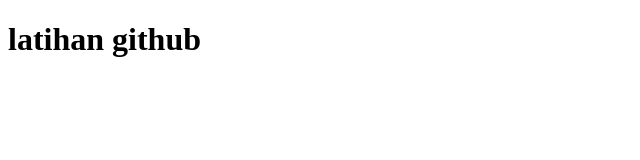
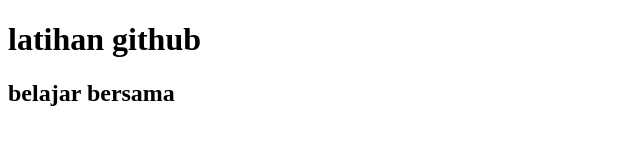
Before and after one commit to wildan1234567/latihan_git, a plain HTML site: page index.html in a window 1280 px wide. Shown: the whole page, without its empty margins (0-640 px from the left). Drawn offline with Linux system fonts and the light colour scheme.

Commit message:
tambah teks h2

```diff
--- a/index.html
+++ b/index.html
@@ -8,5 +8,6 @@
 </head>
 <body>
     <h1>latihan github</h1>
+    <h2>belajar bersama</h2>
 </body>
 </html>
```
